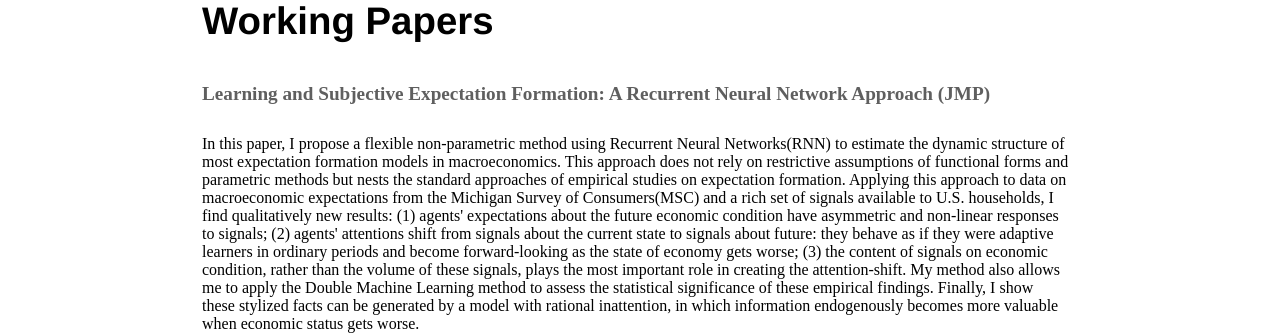
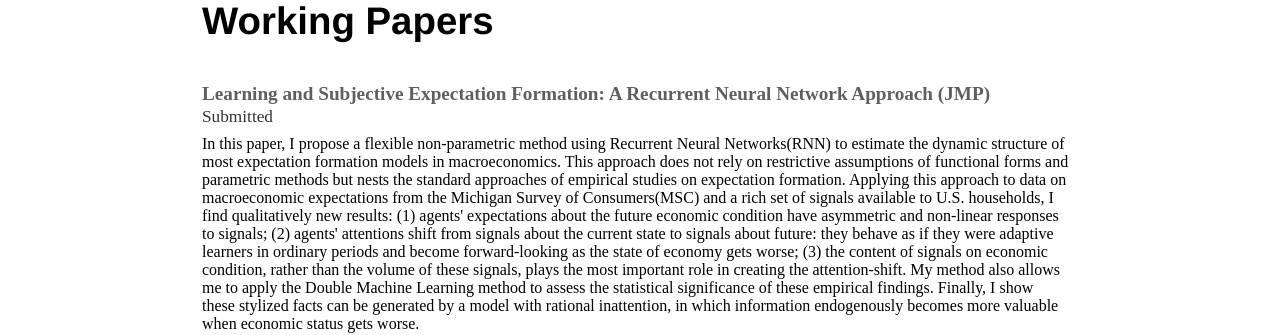
Before and after one commit to sevhou/sevhou.github.io, a Jekyll site: the page built from research/index.html, in a window 1280 px wide. Shown: the part 217-552 px from the top of the page. Built offline with Jekyll 4.4.1, drawn with Linux system fonts in a browser that asks for light colours.

Commit message:
Update index.html

```diff
--- a/research/index.html
+++ b/research/index.html
@@ -19,7 +19,8 @@ title: Research
 <div class="blurb">
 	<h1>Working Papers</h1>
 
-	<h2 type="button" class="slide-toggle">Learning and Subjective Expectation Formation: A Recurrent Neural Network Approach (JMP)</h2>
+	<h2 type="button" class="slide-toggle">Learning and Subjective Expectation Formation: A Recurrent Neural Network Approach (JMP)<br>
+	<pubf>Submitted</pubf></h2>
     <div class="box_show">
         <div class="box-inner">In this paper, I propose a flexible non-parametric method using Recurrent Neural Networks(RNN) to estimate the dynamic structure of most expectation formation models in macroeconomics. This approach does not rely on restrictive assumptions of functional forms and parametric methods but nests the standard approaches of empirical studies on expectation formation. Applying this approach to data on macroeconomic expectations from the Michigan Survey of Consumers(MSC) and a rich set of signals available to U.S. households, I find qualitatively new results: (1) agents' expectations about the future economic condition have asymmetric and non-linear responses to signals; (2) agents' attentions shift from signals about the current state to signals about future: they behave as if they were adaptive learners in ordinary periods and become forward-looking as the state of economy gets worse; (3) the content of signals on economic condition, rather than the volume of these signals, plays the most important role in creating the attention-shift. My method also allows me to apply the Double Machine Learning method to assess the statistical significance of these empirical findings. Finally, I show these stylized facts can be generated by a model with rational inattention, in which information endogenously becomes more valuable when economic status gets worse.
 
```
